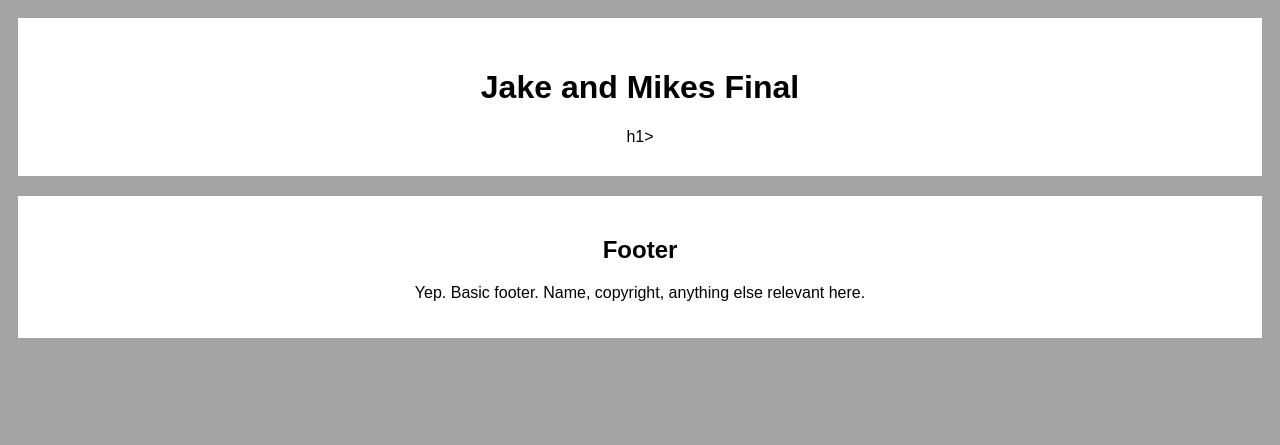
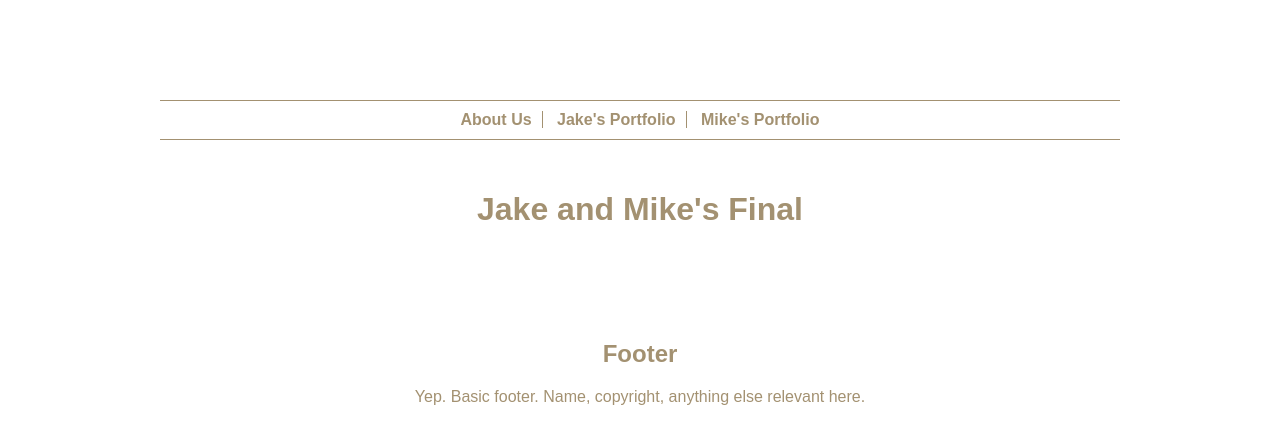
Before and after one commit to xlindseyj/jakeandmike, a website: page public/index.html in a window 1280 px wide. Drawn offline with Linux system fonts and the light colour scheme.

Commit message:
typo and addition to css (navigation bar, fixed headers)

```diff
--- a/public/index.css
+++ b/public/index.css
@@ -7,26 +7,27 @@
 body {
 	font-family: Arial, Helvetica, sans-serif;
 	padding: 10px;
-	background: #a3a3a3;
+	background: #fff;
+	width: 960px;
+	padding: 100px 0;
+	margin: 0 auto;
+	color: #A39171;
 }
 
 header {
-	background-color: #fff;
 	padding: 30px;
 	text-align: center;
 }
 
 
 footer {
-	background: white;
 	padding: 20px;
 	text-align: center;
 	margin-top: 20px;
 }
 
 nav {
-	background-color: #000;
-	color: #fff;
+	color: #000;
 	overflow: hidden;
 }
 
@@ -39,12 +40,11 @@ nav ul {
 }
 
 nav li {
-	float: left;
-	border-right: 1px solid #fff;
+	border-right: 1px solid #A39171;
 }
 
 nav li a {
-	color: #fff;
+	color: #A39171;
 	display: block;
 	font-weight: bold;
 	padding: .5em 1em;
@@ -53,30 +53,16 @@ nav li a {
 }
 
 nav li a:visited {
-	color: #fff;
+	color: #1e28bb;
 }
 
 nav li a:hover {
-	background-color: #fff;
 	color: #000;
 	transition: .5s;
 }
 
 nav li:last-child {
   border-right: none;
-}
-
-.row:after {
-	content: '';
-	display: table;
-	clear: both;
-}
-
-.section {
-	background-color: white;
-	margin-top: 20px;
-	padding: 20px;
-	max-width: 960px;
 }
 
 @media screen and (max-width: 768px) {
@@ -86,3 +72,21 @@ nav li:last-child {
 @media screen and (max-width: 414px) {
 
 }
+
+#nav {
+	border: 1px solid #A39171;
+	border-width: 1px 0;
+	list-style: none;
+	margin: 0;
+	padding: 0;
+	text-align: center;
+}
+
+#nav li {
+	display: inline;
+}
+
+#nav a {
+	display: inline-block;
+	padding: 10px;
+}
--- a/public/index.html
+++ b/public/index.html
@@ -11,8 +11,16 @@
   </head>
 
   <body>
+      <nav>
+        <ul id="nav">
+          <li><a href="./about-us.html">About Us</a></li>
+          <li><a href="./jakes-portfolio.html">Jake's Portfolio</a></li>
+          <li><a href="./mikes-portfolio.html">Mike's Portfolio</a></li>
+        </ul>
+      </nav>
+
     <header>
-      <h1>Jake and Mikes Final</h1>h1>
+      <h1>Jake and Mike's Final</h1>
     </header>
 
     <footer>
```
